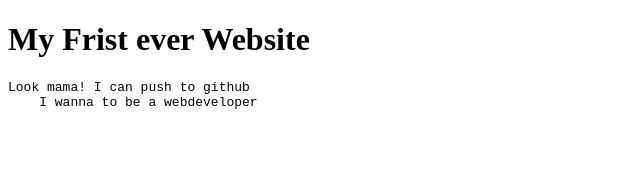
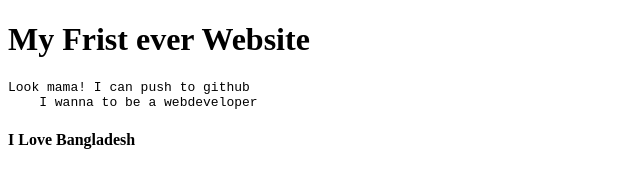
Before and after one commit to mohammad227ali0/My-Frist-Website, a plain HTML site: page index.html in a window 1280 px wide. Shown: the whole page, without its empty margins (0-640 px from the left). Drawn offline with Linux system fonts and the light colour scheme.

Commit message:
love Bangladesh

```diff
--- a/index.html
+++ b/index.html
@@ -10,5 +10,6 @@
  <h1> My Frist ever Website</h1>
  <pre>Look mama! I can push to github
     I wanna to be a webdeveloper</pre>
+<h4>I Love Bangladesh</h4>
 </body>
 </html>
```
